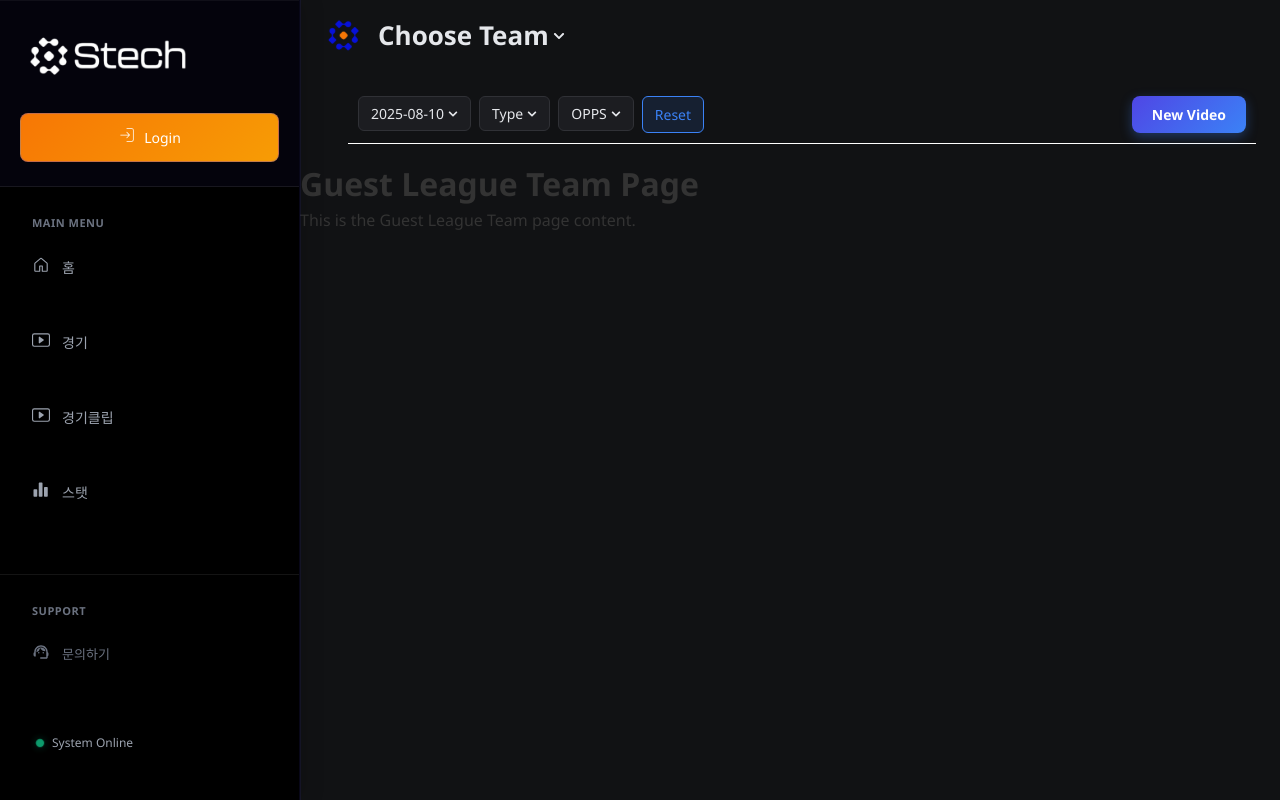
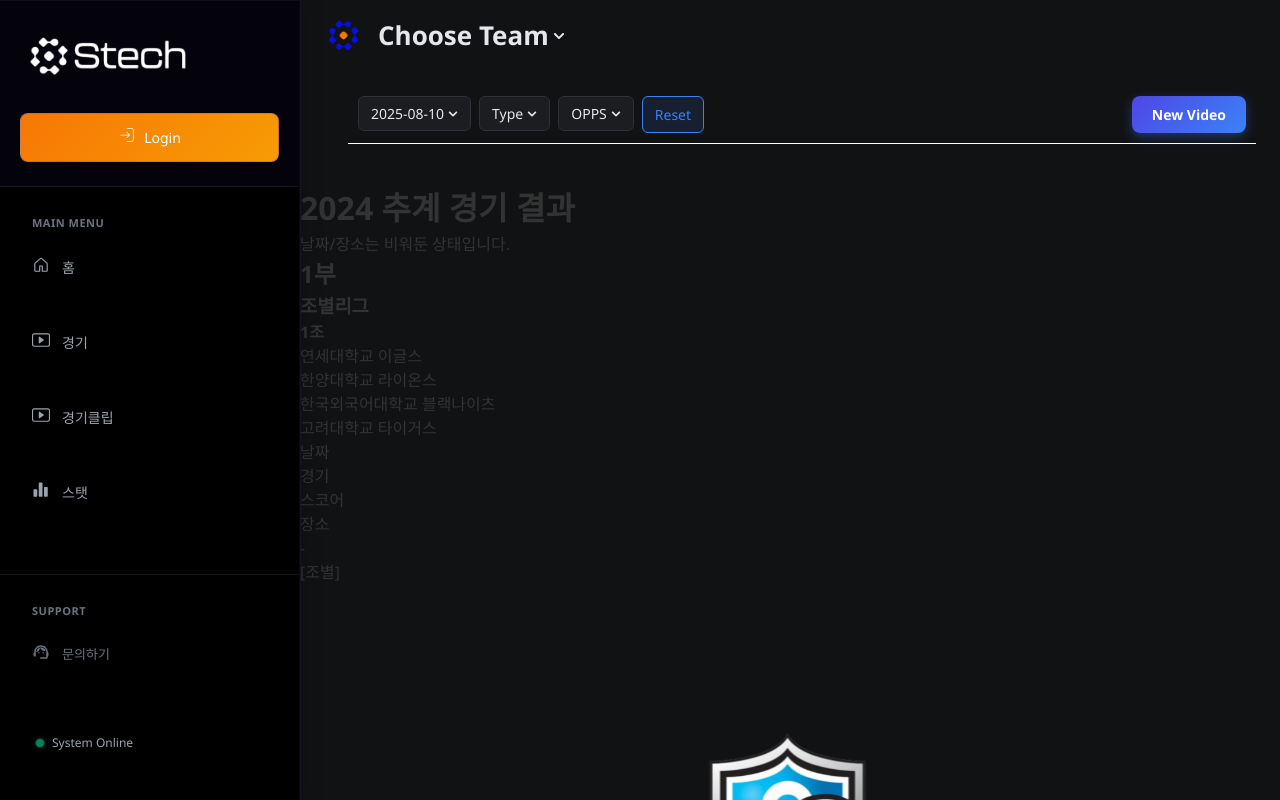
Before and after one commit to ceh1502/STECH_2025_7, a React (Create React App) app in the folder Front/: page /service/guest/stat in a window 1280 px wide. Shown: the top 800 px of the page. Built offline with nearby package versions, Linux system fonts and the light colour scheme.

Commit message:
stat 화면 기본세팅

```diff
--- a/Front/src/components/Stat/StatTeam.js
+++ b/Front/src/components/Stat/StatTeam.js
@@ -1,10 +1,221 @@
+import React, {useEffect, useMemo, useState} from "react";
 
+export default function StatTeam({
+  data,
+  loadData,
+  teams = [],
+  showLogos = true,
+  titleOverride,
+  labels = {
+    groupStage: "조별리그",
+    playoffs: "플레이오프",
+    promotion: "승강전",
+    date: "날짜",
+    place: "장소",
+  },
+}) {
+  const [state, setState] = useState({
+    loading: !data && !!loadData,
+    error: null,
+    data,
+  });
+  const [division, setDivision] = useState("1부");
 
-const StatTeam = () => {
-    return (
-        <div>
-            <h1>Stat Team Page</h1>
-            <p>This is the Stat Team page content.</p>
+  useEffect(() => {
+    let mounted = true;
+    if (!data && loadData) {
+      setState((s) => ({...s, loading: true, error: null}));
+      loadData()
+        .then(
+          (res) => mounted && setState({loading: false, error: null, data: res})
+        )
+        .catch(
+          (err) =>
+            mounted &&
+            setState({
+              loading: false,
+              error: err?.message || "Load failed",
+              data: null,
+            })
+        );
+    } else {
+      // data prop이 바뀌었을 때 동기화
+      setState({loading: false, error: null, data});
+    }
+    return () => {
+      mounted = false;
+    };
+  }, [data, loadData]);
+
+  const teamIndex = useMemo(() => {
+    const idx = new Map();
+    teams.forEach((t) => idx.set(t.name, t));
+    return idx;
+  }, [teams]);
+
+  if (state.loading) return <div className="rv__status">Loading…</div>;
+  if (state.error)
+    return <div className="rv__status rv__status--error">{state.error}</div>;
+  if (!state.data) return <div className="rv__status">No data</div>;
+
+  const d = state.data;
+
+  return (
+    <div className="rv">
+        <div className='divisionButtons'>
+          <button
+            className='divisionButton ${division === "1부" ? "active" : ""}'
+            onClick={() => setDivision("1부")}
+            />
+          <button
+            className='divisionButton ${division === "2부" ? "active" : ""}'
+            onClick={() => setDivision("2부")}
+            />
         </div>
-    );
+      <div className="rv__container">
+        <header className="rv__header">
+          <h1 className="rv__title">
+            {titleOverride || `${d.season} ${d.event} 경기 결과`}
+          </h1>
+          <p className="rv__desc">날짜/장소는 비워둔 상태입니다.</p>
+        </header>
+
+        {d.divisions.map((div) => (
+          <div className="rv__division" key={div.name}>
+            <h2 className="rv__divisionTitle">{div.name}</h2>
+
+            {/* Groups */}
+            <Section title={labels.groupStage}>
+              <div className="rv__groups">
+                {div.groups.map((g) => (
+                  <GroupCard
+                    key={g.name}
+                    group={g}
+                    teamIndex={teamIndex}
+                    showLogos={showLogos}
+                    labels={labels}
+                  />
+                ))}
+              </div>
+            </Section>
+
+            {/* Playoffs */}
+            <Section title={labels.playoffs}>
+              <MatchList
+                matches={div.playoffs}
+                teamIndex={teamIndex}
+                showLogos={showLogos}
+                labels={labels}
+              />
+            </Section>
+
+            {/* Promotion / Relegation */}
+            {div.promotionRelegation?.length > 0 && (
+              <Section title={labels.promotion}>
+                <MatchList
+                  matches={div.promotionRelegation}
+                  teamIndex={teamIndex}
+                  showLogos={showLogos}
+                  labels={labels}
+                />
+              </Section>
+            )}
+          </div>
+        ))}
+      </div>
+    </div>
+  );
 }
+
+function Section({title, children}) {
+  return (
+    <section className="rv__section">
+      <h3 className="rv__sectionTitle">{title}</h3>
+      <div className="rv__card">{children}</div>
+    </section>
+  );
+}
+
+function GroupCard({group, teamIndex, showLogos, labels}) {
+  return (
+    <div className="rv__group">
+      <div className="rv__groupHead">
+        <h4 className="rv__groupTitle">{group.name}</h4>
+        <ul className="rv__teamChips">
+          {group.teams.map((t) => (
+            <li className="rv__chip" key={t}>
+              {t}
+            </li>
+          ))}
+        </ul>
+      </div>
+      <MatchList
+        matches={group.matches}
+        teamIndex={teamIndex}
+        showLogos={showLogos}
+        labels={labels}
+      />
+    </div>
+  );
+}
+
+function MatchList({matches = [], teamIndex, showLogos, labels}) {
+  if (!matches.length) return <div className="rv__empty">No matches</div>;
+  return (
+    <div className="rv__list">
+      <div className="rv__listHead">
+        <div className="rv__cell rv__cell--date">{labels.date}</div>
+        <div className="rv__cell rv__cell--teams">경기</div>
+        <div className="rv__cell rv__cell--score">스코어</div>
+        <div className="rv__cell rv__cell--place">{labels.place}</div>
+      </div>
+      {matches.map((m, i) => (
+        <MatchRow
+          key={`${m.stage}-${i}-${m.home}-${m.away}`}
+          m={m}
+          teamIndex={teamIndex}
+          showLogos={showLogos}
+        />
+      ))}
+    </div>
+  );
+}
+
+function MatchRow({m, teamIndex, showLogos}) {
+  const home = teamIndex.get(m.home) || {name: m.home, logo: ""};
+  const away = teamIndex.get(m.away) || {name: m.away, logo: ""};
+  const score =
+    m.homeScore == null || m.awayScore == null
+      ? m.status || "-"
+      : `${m.homeScore} : ${m.awayScore}`;
+
+  return (
+    <div className="rv__row">
+      <div className="rv__cell rv__cell--date">{m.date || "-"}</div>
+      <div className="rv__cell rv__cell--teams">
+        <span className="rv__stage">[{m.stage}]</span>
+        <TeamBadge name={home.name} logo={home.logo} showLogo={showLogos} />
+        <span className="rv__vs">vs</span>
+        <TeamBadge
+          name={away.name}
+          logo={away.logo}
+          showLogo={showLogos}
+          right
+        />
+      </div>
+      <div className="rv__cell rv__cell--score">{score}</div>
+      <div className="rv__cell rv__cell--place">{m.location || "-"}</div>
+    </div>
+  );
+}
+
+function TeamBadge({name, logo, showLogo, right = false}) {
+  return (
+    <span className={`rv__team ${right ? "rv__team--right" : ""}`}>
+      {showLogo && logo ? (
+        <img className="rv__logo" src={logo} alt={name} />
+      ) : null}
+      <span className="rv__teamName">{name}</span>
+    </span>
+  );
+}
--- a/Front/src/pages/Service/Guest/GuestStat/GuestLeagueTeam/index.js
+++ b/Front/src/pages/Service/Guest/GuestStat/GuestLeagueTeam/index.js
@@ -1,8 +1,21 @@
+import StatTeam from '../../../../../components/Stat/StatTeam';
+import { FALL_2024_DATA, TEAMS } from '../../../../../data/fall2024';
+
 const GuestLeagueTeamPage = () => {
     return (
         <div>
-            <h1>Guest League Team Page</h1>
-            <p>This is the Guest League Team page content.</p>
+            <StatTeam
+                data={FALL_2024_DATA}
+                teams={TEAMS}
+                showLogos={true}
+                labels={{
+                    groupStage: "조별리그",
+                    playoffs: "플레이오프",
+                    promotion: "승강전",
+                    date: "날짜",
+                    place: "장소",
+                }}
+                />
         </div>
     );
 }
```
